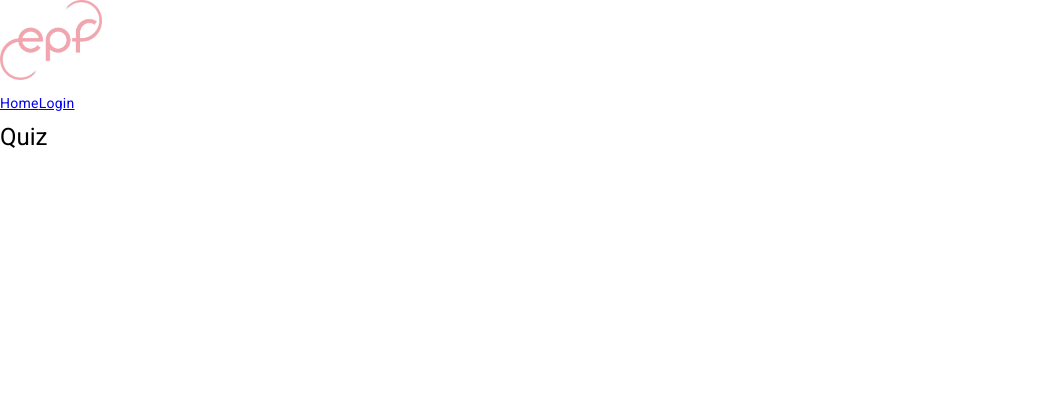
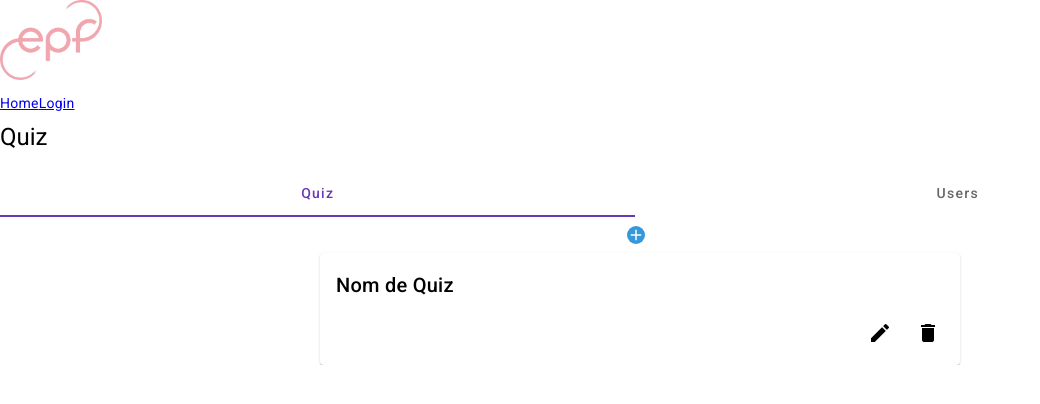
Before and after one commit to LysandreLT/QuizEPF-Frontend, an Angular app: page /adminHome in a window 1280 px wide. Before the commit this address led to /. Shown: the top 404 px of the page, without its empty margins (0-1040 px from the left). Built offline with nearby package versions, Linux system fonts and the light colour scheme.

Commit message:
Admin Home finished

```diff
--- a/src/app/app-routing.module.ts
+++ b/src/app/app-routing.module.ts
@@ -5,6 +5,7 @@ import {LogInComponent} from "./components/log-in/log-in.component";
 import {RegisterComponent} from "./components/register/register.component";
 import {ResultsComponent} from "./components/results/results.component";
 import {CreateQuizComponent} from "./components/create-quiz/create-quiz.component";
+import {AdminHomeComponent} from "./components/admin-home/admin-home.component";
 
 
 const routes: Routes = [
@@ -13,6 +14,7 @@ const routes: Routes = [
   { path: "login", component: LogInComponent },
   { path: "register", component: RegisterComponent },
   { path: "createQuiz", component: CreateQuizComponent },
+  { path: "adminHome", component: AdminHomeComponent },
 ]
 
 @NgModule({
--- a/src/app/components/admin-home/admin-home.component.css
+++ b/src/app/components/admin-home/admin-home.component.css
@@ -0,0 +1,26 @@
+.quiz-card {
+    margin: auto;
+    width: 50%;
+    overflow: hidden;
+}
+.user-card {
+    margin: auto;
+    width: 50%;
+    overflow: hidden;
+}
+.rounded-button {
+    border-radius: 50%;
+    background-color: #3498db;
+    color: #fff;
+    cursor: pointer;
+    transition: background-color 0.3s ease; /* Optional: Add a smooth transition effect */
+}
+
+.rounded-button:hover {
+    background-color: #2980b9; /* Change the background color on hover (optional) */
+}
+
+.center-button-container {
+    display: flex;
+    justify-content: center; /* Center horizontally */
+}
--- a/src/app/components/admin-home/admin-home.component.html
+++ b/src/app/components/admin-home/admin-home.component.html
@@ -1 +1,36 @@
-<p>admin-home works!</p>
+<mat-tab-group>
+    <mat-tab label="Quiz">
+        <div class="center-button-container">
+        <button mat-button>
+            <mat-icon class="rounded-button">add</mat-icon>
+        </button></div>
+        <mat-card class="quiz-card">
+            <mat-card-header>
+                <mat-card-title>Nom de Quiz</mat-card-title>
+            </mat-card-header>
+            <mat-card-actions align="end">
+                <button mat-icon-button (click)="modifyCard()">
+                    <mat-icon>edit</mat-icon>
+                </button>
+                <button mat-icon-button (click)="deleteCard()">
+                    <mat-icon>delete</mat-icon>
+                </button>
+            </mat-card-actions>
+        </mat-card>
+    </mat-tab>
+    <mat-tab label="Users">
+        <mat-card class="user-card">
+            <mat-card-header>
+                <mat-card-title>Nom de User</mat-card-title>
+            </mat-card-header>
+            <mat-card-actions align="end">
+                <button mat-icon-button (click)="modifyCard()">
+                    <mat-icon>edit</mat-icon>
+                </button>
+                <button mat-icon-button (click)="deleteCard()">
+                    <mat-icon>delete</mat-icon>
+                </button>
+            </mat-card-actions>
+        </mat-card>
+    </mat-tab>
+</mat-tab-group>
--- a/src/app/components/admin-home/admin-home.component.ts
+++ b/src/app/components/admin-home/admin-home.component.ts
@@ -7,4 +7,12 @@ import { Component } from '@angular/core';
 })
 export class AdminHomeComponent {
 
+  modifyCard() {
+    console.log('Modify card clicked');
+  }
+
+  deleteCard() {
+    console.log('Delete card clicked');
+  }
+
 }
```
Also changed, not shown: src/app/app.module.ts (+8 -1 lines).
